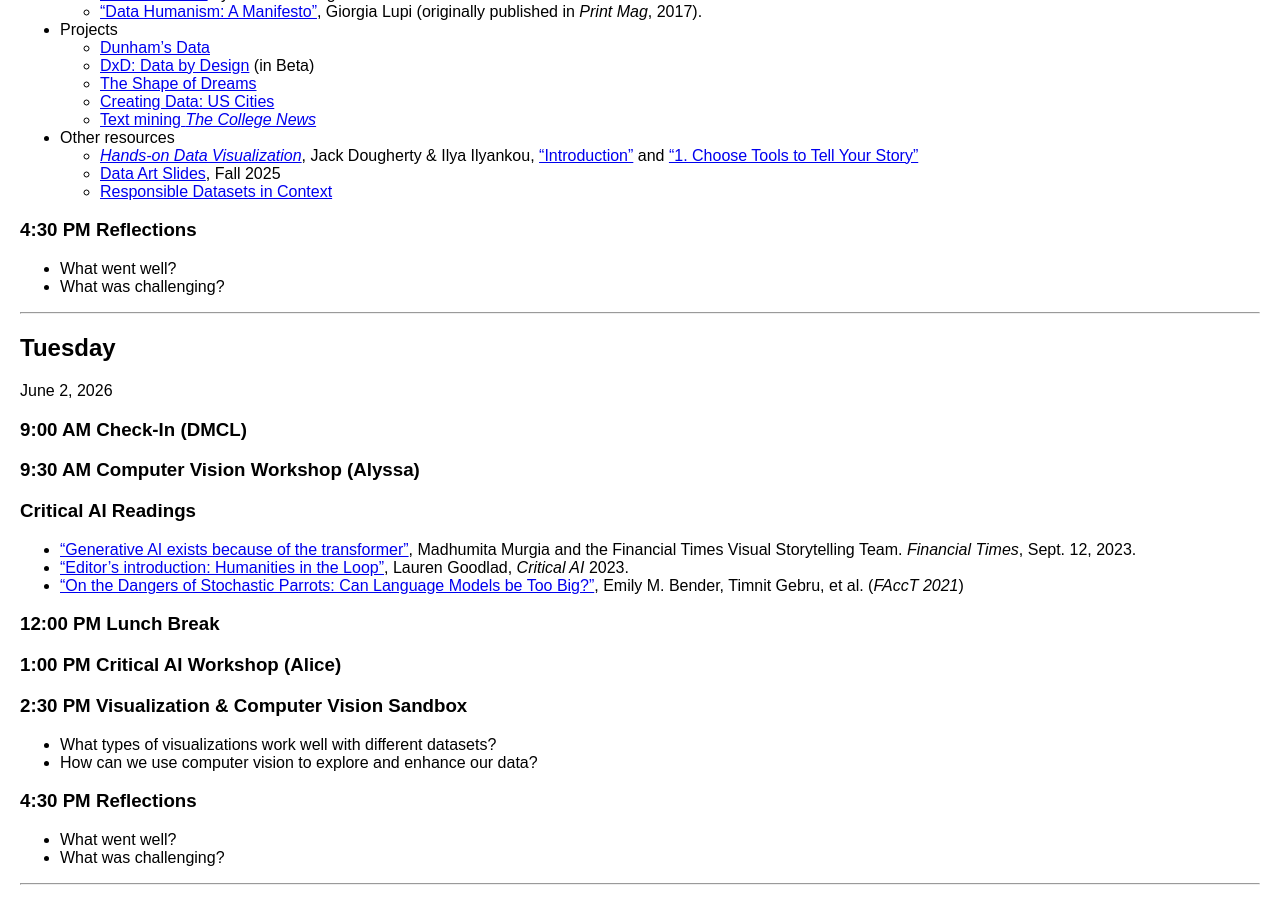
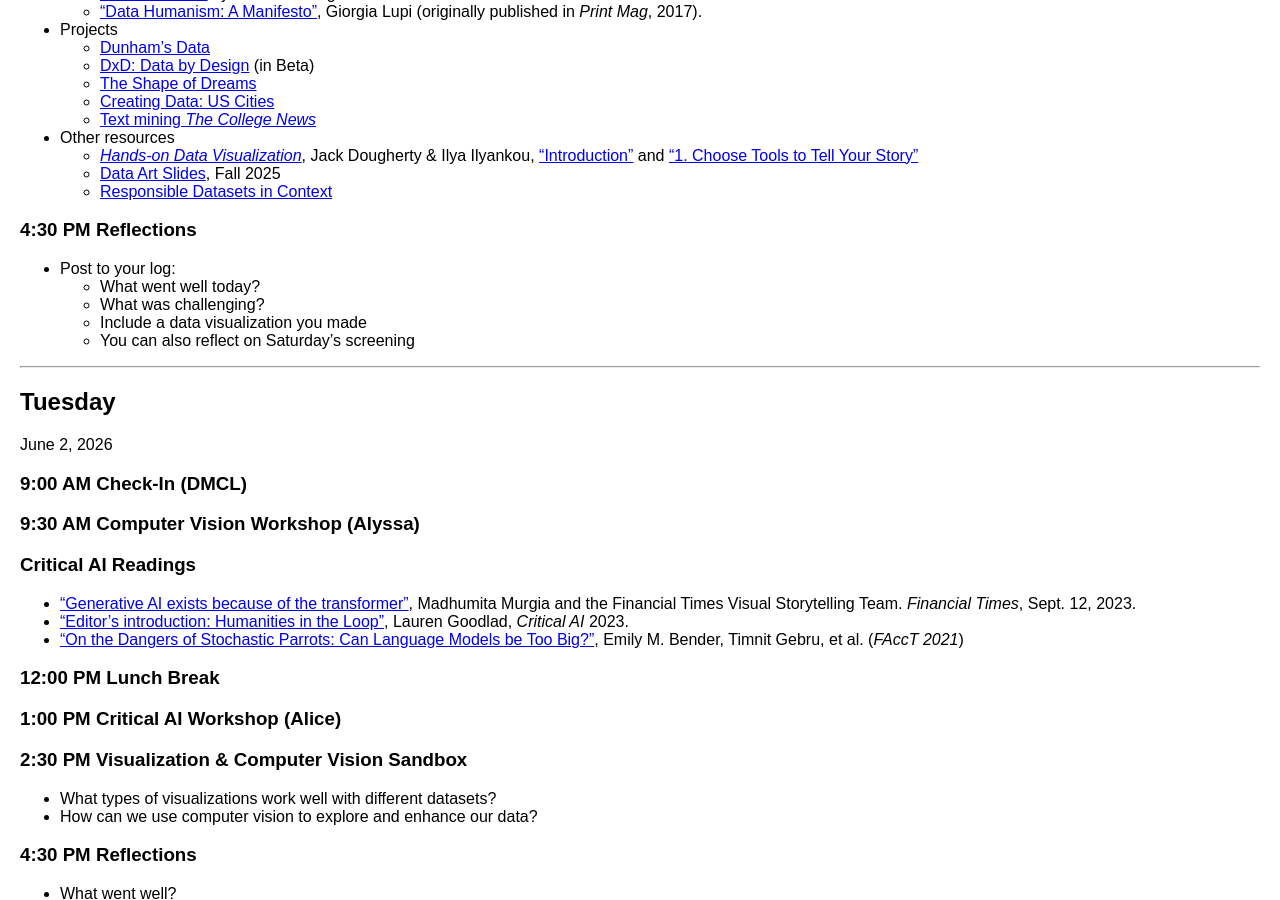
Before and after one commit to digbmc/dssf-syll, a Jekyll site: the page built from _weeks/02-data.md, in a window 1280 px wide and 900 px high, scrolled down 923 px. Built offline with Jekyll 4.4.1, drawn with Linux system fonts in a browser that asks for light colours.

Commit message:
updates readings and data

```diff
--- a/_weeks/02-data.md
+++ b/_weeks/02-data.md
@@ -47,8 +47,11 @@
   - [Responsible Datasets in Context](https://www.responsible-datasets-in-context.com/)
 
 ### 4:30 PM Reflections
-- What went well?
-- What was challenging?
+- Post to your log:
+  - What went well today?
+  - What was challenging?
+  - Include a data visualization you made
+  - You can also reflect on Saturday's screening
 
 ---
 
```
Also changed, not shown: _resources/readings.md (+1 -0 lines).
